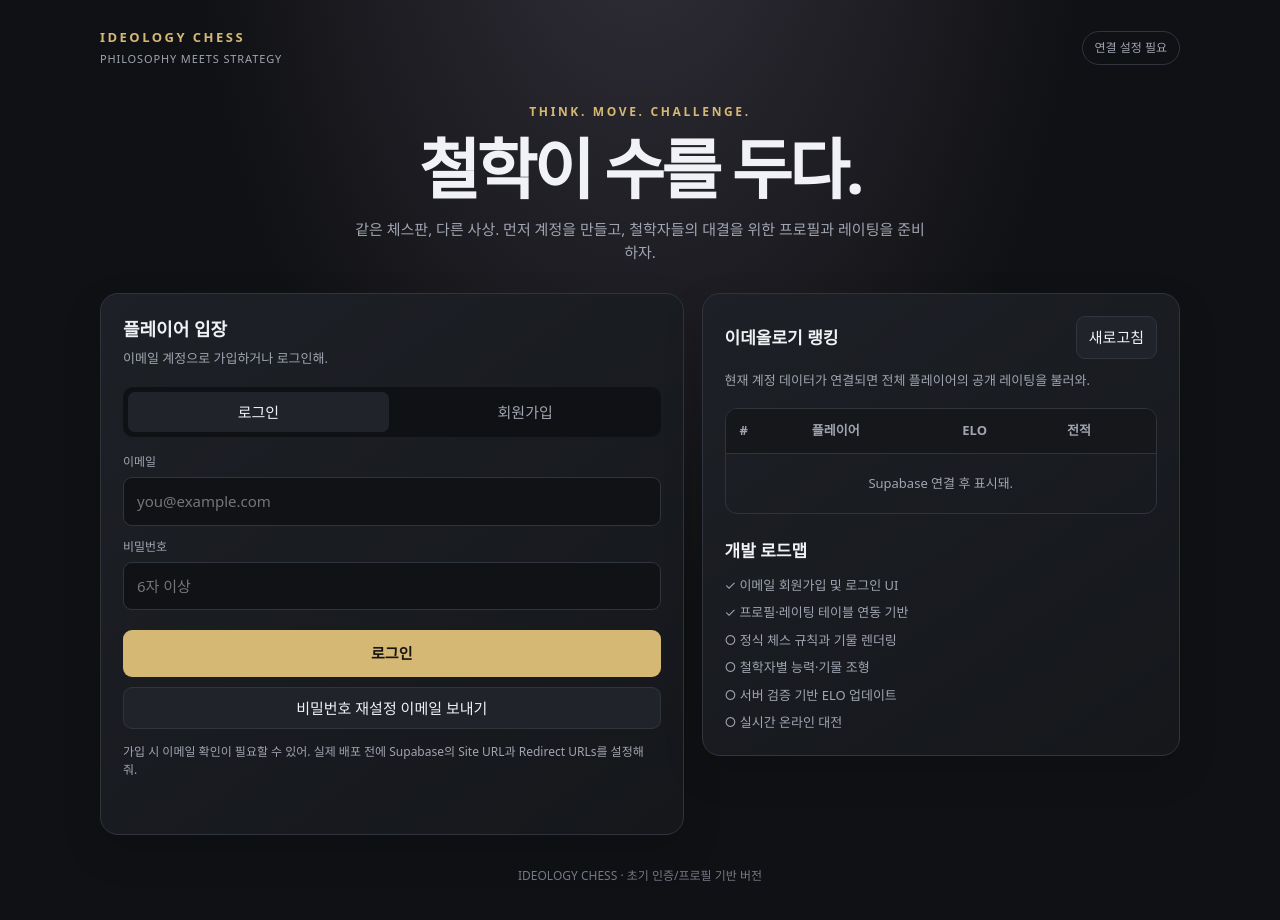
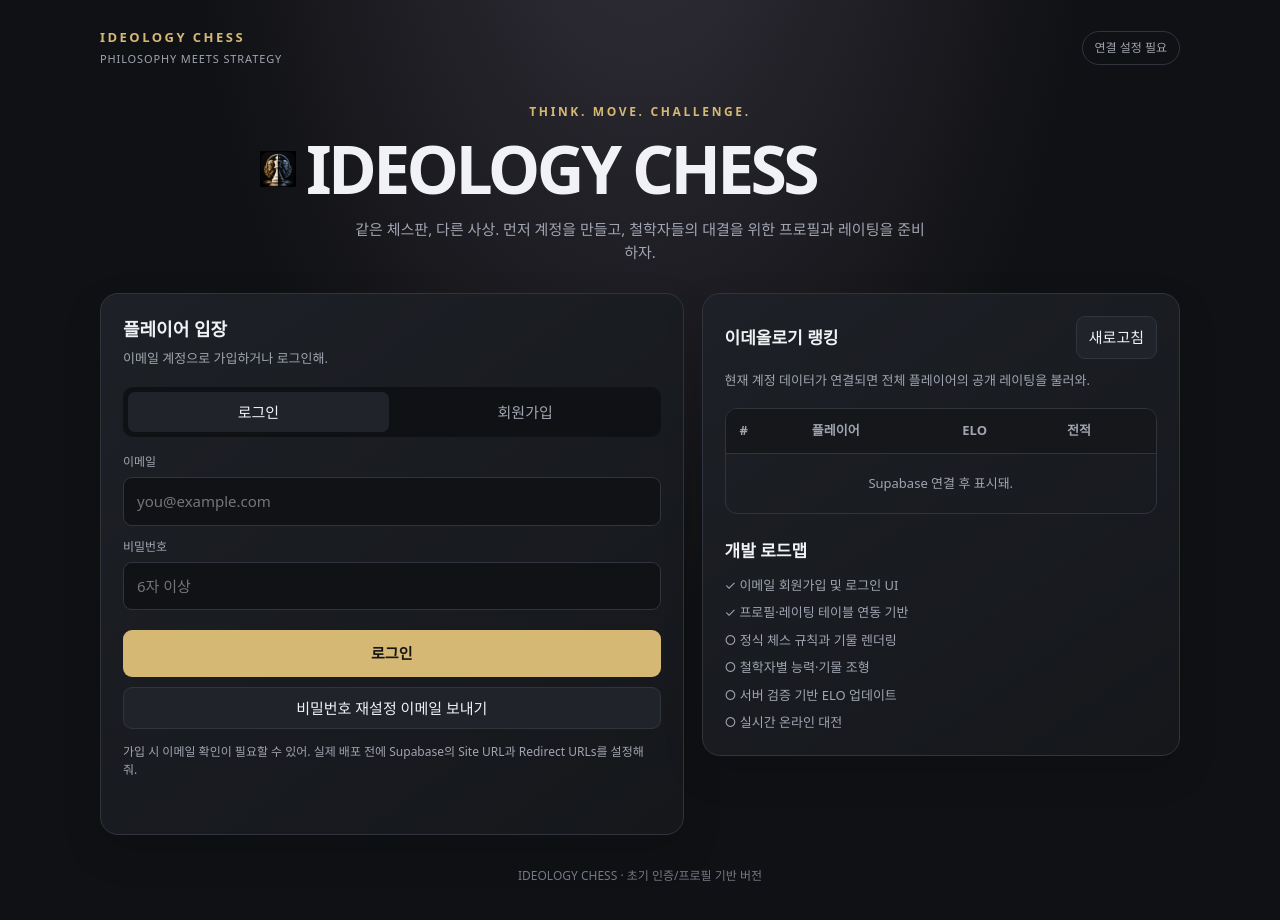
Before and after one commit to kwakkyungmok-del/ideology-chess, a plain HTML site: page index.html in a window 1280 px wide. Drawn offline with Linux system fonts and the light colour scheme; a script that the page names is missing.

Commit message:
Add site title and logo to the header

```diff
--- a/index.html
+++ b/index.html
@@ -35,6 +35,17 @@ input:focus{border-color:var(--gold);box-shadow:0 0 0 3px #d6b87520}
 .table-wrap{overflow:auto;border:1px solid var(--line);border-radius:12px}table{width:100%;border-collapse:collapse;font-size:13px}th,td{text-align:left;padding:12px 14px;border-bottom:1px solid var(--line);white-space:nowrap}th{color:var(--muted);font-weight:600;background:#15171b}tr:last-child td{border-bottom:0}.empty{padding:20px;text-align:center;color:var(--muted)}
 footer{text-align:center;color:#747986;font-size:12px;margin-top:32px}
 @media(max-width:760px){.layout{grid-template-columns:1fr}.wrap{width:min(100% - 22px,560px);padding-top:18px}header{margin-bottom:28px}.panel{padding:18px}.hero{margin-bottom:24px}}
+.site-title {
+  display: flex;
+  align-items: center;
+  gap: 10px;
+}
+
+.site-logo {
+  width: 36px;
+  height: 36px;
+  object-fit: contain;
+}
 </style>
 </head>
 <body>
@@ -46,7 +57,10 @@ footer{text-align:center;color:#747986;font-size:12px;margin-top:32px}
 
   <section class="hero">
     <div class="eyebrow">THINK. MOVE. CHALLENGE.</div>
-    <h1>철학이 수를 두다.</h1>
+    <h1 class="site-title">
+  <img src="/favicon.ico" alt="" class="site-logo">
+  IDEOLOGY CHESS
+</h1>
     <p>같은 체스판, 다른 사상. 먼저 계정을 만들고, 철학자들의 대결을 위한 프로필과 레이팅을 준비하자.</p>
   </section>
 
```
